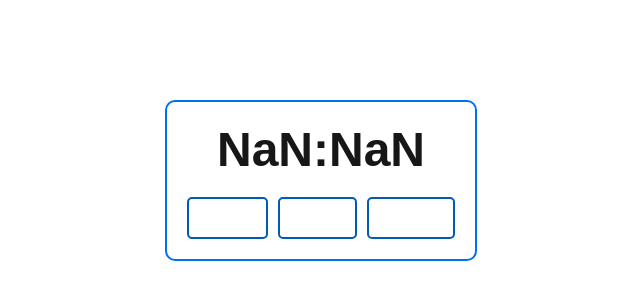
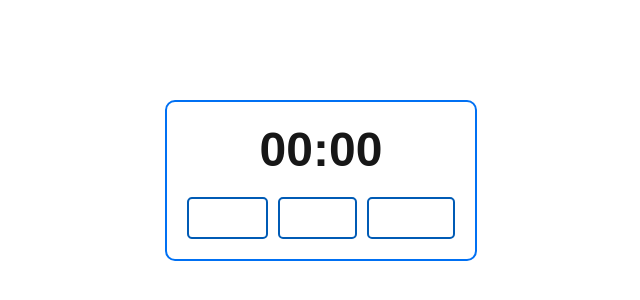
Before and after one commit to MartinDCalderonP/wizdaa-challenge, a Next.js app: page /stopwatch in a window 1280 px wide. Shown: the part 220-520 px from the top of the page, without its empty margins (319-959 px from the left). Built offline with nearby package versions, Linux system fonts and the light colour scheme.

Commit message:
fix: update timer variable name in Stopwatch component for consistency

```diff
--- a/src/components/Stopwatch/index.tsx
+++ b/src/components/Stopwatch/index.tsx
@@ -6,7 +6,7 @@ import useStopwatch from '@/hooks/useStopwatch'
 import { formattedTime } from '@/utils'
 
 const Stopwatch = () => {
-  const { timer, startTimer, stopTimer, resetTimer } = useStopwatch()
+  const { time, startTimer, stopTimer, resetTimer } = useStopwatch()
 
   const buttons = [
     { label: 'Start', fn: startTimer },
@@ -16,7 +16,7 @@ const Stopwatch = () => {
 
   return (
     <div className={styles.stopwatch}>
-      <span className={styles.timer}>{formattedTime(timer)}</span>
+      <span className={styles.timer}>{formattedTime(time)}</span>
 
       <div className={styles.buttonsContainer}>
         {buttons.map((button) => (
```
